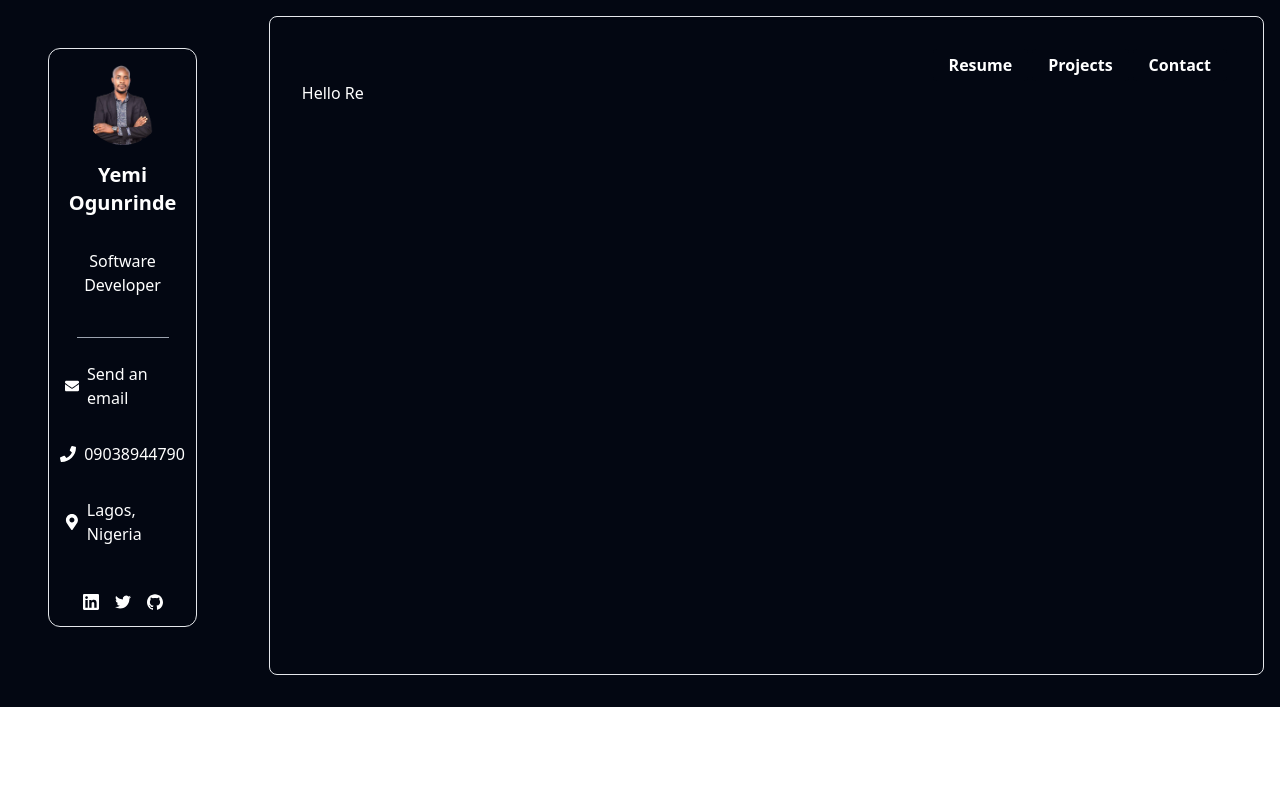
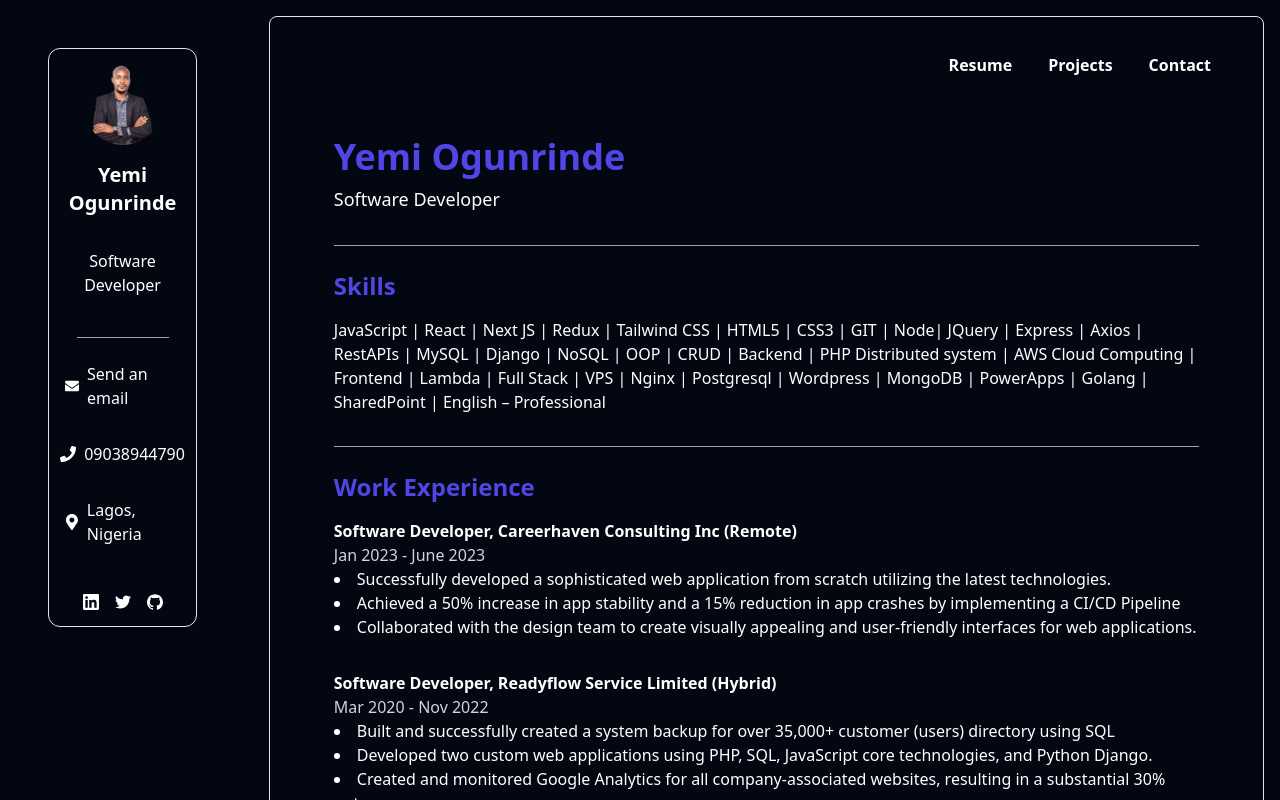
Before and after one commit to BisiOlaYemi/Yemi, a React (Create React App) app: page / in a window 1280 px wide. Both pictures are taken after a click on the button "Resume". Shown: the top 800 px of the page. Built offline with nearby package versions, Linux system fonts and the light colour scheme.

Commit message:
Created the resume component

```diff
--- a/src/components/Files/Resume.jsx
+++ b/src/components/Files/Resume.jsx
@@ -2,8 +2,65 @@ import React from 'react';
 
 const Resume = () => {
   return (
-    <div className="text-white">
-      <h1 className='text-white'>Hello Re</h1>
+    <div className=" rounded-lg text-white p-8 relative mt-6">
+      <div className="mb-8">
+        <h1 className="text-4xl font-bold mb-2"><span className='text-indigo-600'>Yemi Ogunrinde</span></h1>
+        <p className="text-lg">Software Developer</p>
+      </div>
+      <hr className="border-t-1 border-gray-400 w-full mx-auto my-4 mb-6" />
+      <div className="mb-8">
+        <div className="thread" />
+        <h2 className="text-2xl font-bold mb-4 relative z-10"><span className='text-indigo-600'>Skills</span></h2>
+        <p>
+        JavaScript | React | Next JS | Redux | Tailwind CSS | HTML5 | CSS3 | GIT | Node| JQuery | Express | Axios | RestAPIs | MySQL | Django | NoSQL | OOP | CRUD | Backend | PHP Distributed system | AWS Cloud Computing | Frontend | Lambda | Full Stack | VPS | Nginx | Postgresql | Wordpress | MongoDB | PowerApps | Golang | SharedPoint | English – Professional
+        </p>
+      </div>
+      <hr className="border-t-1 border-gray-400 w-full mx-auto my-4 mb-6" />
+      <div className="mb-8">
+        <div className="thread" />
+        <h2 className="text-2xl font-bold mb-4 relative z-10"><span className='text-indigo-600'>Work Experience</span></h2>
+        <p className="font-bold">Software Developer, Careerhaven Consulting Inc (Remote)</p>
+        <p className="text-gray-300">Jan 2023 - June 2023</p>
+        <ul className="list-disc list-inside">
+          <li>
+          Successfully developed a sophisticated web application from scratch utilizing
+          the latest technologies.
+          </li>
+          <li>
+          Achieved a 50% increase in app stability and a 15% reduction in app crashes by
+          implementing a CI/CD Pipeline
+          </li>
+          <li>
+            Collaborated with the design team to create visually appealing and
+            user-friendly interfaces for web applications.
+          </li>
+        </ul>
+      </div>
+
+      <div className="mb-8">
+        <div className="thread" />
+        <p className="font-bold">Software Developer, Readyflow Service Limited (Hybrid)</p>
+        <p className="text-gray-300">Mar 2020 - Nov 2022</p>
+        <ul className="list-disc list-inside">
+          <li>
+            Built and successfully created a system backup for over 35,000+ customer (users) directory using SQL
+          </li>
+          <li>
+            Developed two custom web applications using PHP, SQL, JavaScript core technologies, and Python Django.
+          </li>
+          <li>
+            Created and monitored Google Analytics for all company-associated websites, resulting in a substantial 30% upturn
+          </li>
+        </ul>
+      </div>
+      <hr className="border-t-1 border-gray-400 w-full mx-auto my-4 mb-6" />
+      <div className="mb-8">
+        <div className="thread" />
+        <h2 className="text-2xl font-bold mb-4 relative z-10"><span className='text-indigo-600'>Education</span></h2>
+        <p>
+          Bachelor of Science in Business Admin, Bangalore University, 2016
+        </p>
+      </div>
     </div>
   );
 };
```
